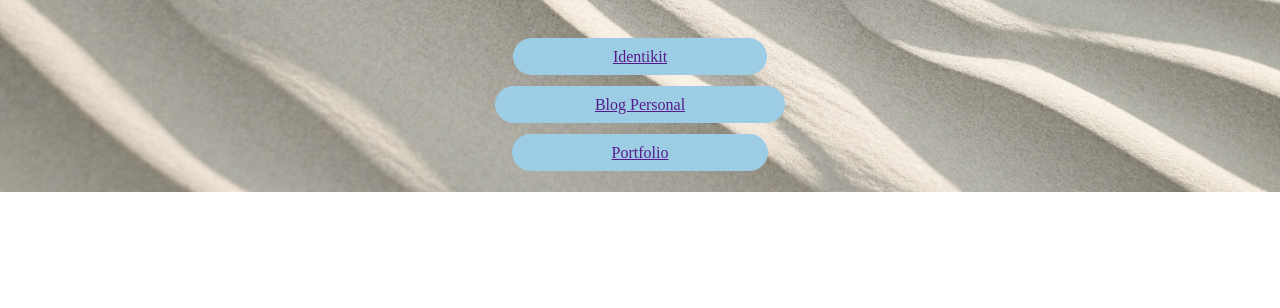
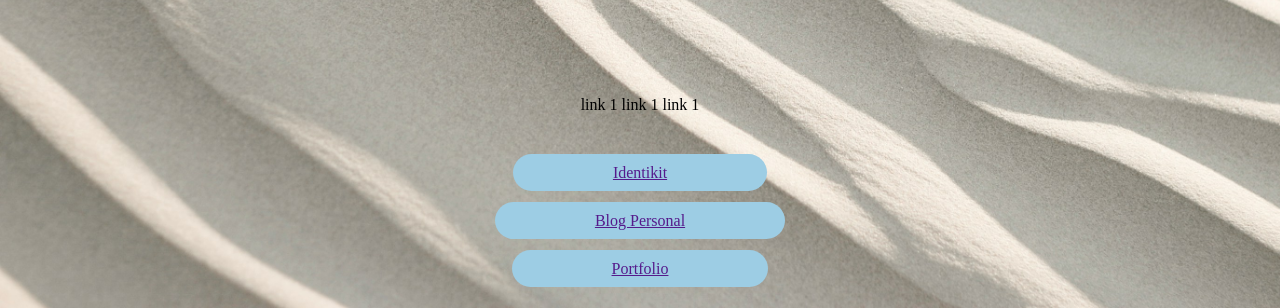
Before and after one commit to ZianoK/LinkTree, a plain HTML site: page principal.html in a window 1280 px wide. Shown: the part 624-932 px from the top of the page. Before the commit the page ends 816 px from the top, so only its background shows below. Drawn offline with Linux system fonts and the light colour scheme; a web font is replaced by a local one.

Commit message:
Update principal.html

```diff
--- a/principal.html
+++ b/principal.html
@@ -25,9 +25,9 @@
         <h2>MI LINKTREE</h2>
         <h3>Mi Linktree</h3>
         <ul class="redes">
-            <li>link 1</li>
-            <li>likn 2</li>
-            <li>link 3</li>
+            <li><a href=""><img src="" alt=""></a>link 1</li>
+            <li><a href=""><img src="" alt=""></a>link 1</li>
+            <li><a href=""><img src="" alt=""></a>link 1</li>
         </ul>
     </header>
     <nav>
```
